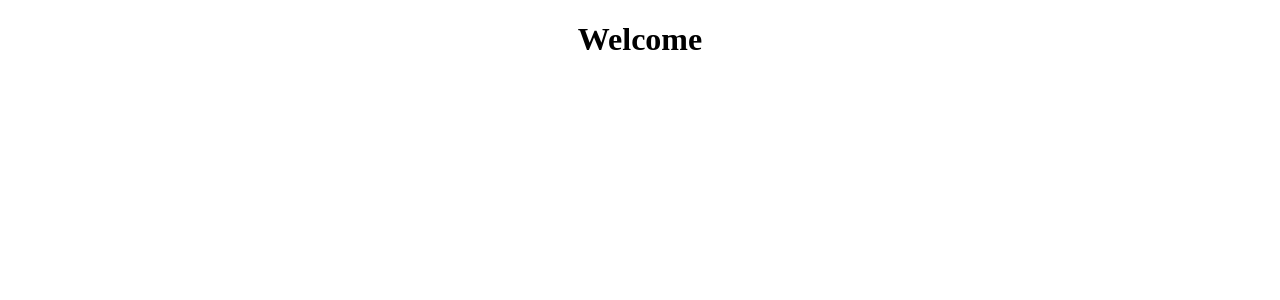
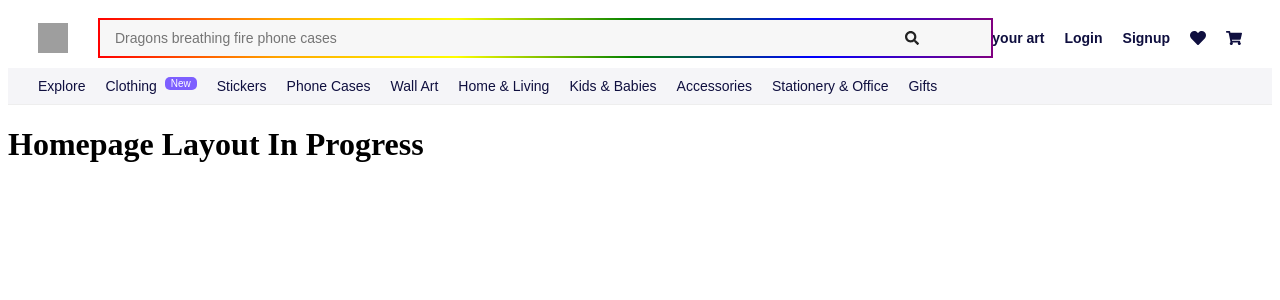
Before and after one commit to rustamaligit/editimage, a React (Vite) app in the folder ecommerce-frontend/: page / in a window 1280 px wide. Shown: the top 300 px of the page. Built offline with nearby package versions, Linux system fonts and the light colour scheme; grey boxes are pictures that could not be loaded.

Commit message:
Make header

```diff
--- a/ecommerce-frontend/package.json
+++ b/ecommerce-frontend/package.json
@@ -13,6 +13,7 @@
     "axios": "^1.10.0",
     "react": "^19.1.0",
     "react-dom": "^19.1.0",
+    "react-icons": "^5.5.0",
     "react-router-dom": "^7.6.3"
   },
   "devDependencies": {
@@ -20,10 +21,13 @@
     "@types/react": "^19.1.8",
     "@types/react-dom": "^19.1.6",
     "@vitejs/plugin-react": "^4.5.2",
+    "autoprefixer": "^10.4.21",
     "eslint": "^9.29.0",
     "eslint-plugin-react-hooks": "^5.2.0",
     "eslint-plugin-react-refresh": "^0.4.20",
     "globals": "^16.2.0",
+    "postcss": "^8.5.6",
+    "tailwindcss": "^4.1.11",
     "vite": "^7.0.0"
   }
 }
--- a/ecommerce-frontend/src/App.jsx
+++ b/ecommerce-frontend/src/App.jsx
@@ -1,13 +1,14 @@
 import { BrowserRouter, Routes, Route } from 'react-router-dom';
 import Login from './pages/Login';
 import Products from './pages/Products';
+import Home from "./pages/Home.jsx";
 
 function App() {
     return (
         <BrowserRouter>
             <Routes>
                 {/*<Route path="/" element={<Login />} />*/}
-                <Route path="/" element={<h1 style={{ textAlign: 'center' }}>Welcome</h1>} />
+                <Route path="/" element={<Home />} />
                 <Route path="/login" element={<Login />} />
                 <Route path="/products" element={<Products />} />
                 {/* You’ll add /products route later */}
--- /dev/null
+++ b/ecommerce-frontend/src/components/Header.jsx
@@ -0,0 +1,45 @@
+import React from 'react';
+import "./../styles/Header.css";
+import logo from "../assets/react.svg";
+import { FaHeart, FaShoppingCart, FaSearch } from 'react-icons/fa';
+
+const Header = () => {
+    return (
+        <header className="main-header">
+            <div className="top-header">
+                <div className="logo">
+                    <img src="{logo}" alt="Logo" />
+                    {/*<span>REDBUBBLE</span>*/}
+                </div>
+
+                <div className="search-container">
+                    <input type="text" placeholder="Dragons breathing fire phone cases" />
+                    <FaSearch className="search-icon" />
+                </div>
+
+                <div className="top-links">
+                    <a href="/">Sell your art</a>
+                    <a href="/">Login</a>
+                    <a href="/">Signup</a>
+                    <FaHeart className="icon" />
+                    <FaShoppingCart className="icon" />
+                </div>
+            </div>
+
+            <div className="bottom-nav">
+                <a href="/">Explore</a>
+                <a href="/">Clothing <span className="new-badge">New</span></a>
+                <a href="/">Stickers</a>
+                <a href="/">Phone Cases</a>
+                <a href="/">Wall Art</a>
+                <a href="/">Home & Living</a>
+                <a href="/">Kids & Babies</a>
+                <a href="/">Accessories</a>
+                <a href="/">Stationery & Office</a>
+                <a href="/">Gifts</a>
+            </div>
+        </header>
+    );
+};
+
+export default Header;
--- /dev/null
+++ b/ecommerce-frontend/src/pages/Home.jsx
@@ -0,0 +1,17 @@
+import React from 'react';
+import Header from '../components/Header';
+// import other sections later
+
+const Home = () => {
+    return (
+        <div>
+            <Header />
+            {/* Add other sections here next */}
+            <div className="text-center py-20">
+                <h1 className="text-3xl font-bold">Homepage Layout In Progress</h1>
+            </div>
+        </div>
+    );
+};
+
+export default Home;
--- /dev/null
+++ b/ecommerce-frontend/src/styles/Header.css
@@ -0,0 +1,99 @@
+.main-header {
+    font-family: sans-serif;
+    background: #fff;
+    border-bottom: 1px solid #eee;
+}
+
+.top-header {
+    display: flex;
+    justify-content: space-between;
+    align-items: center;
+    padding: 10px 30px;
+}
+
+.logo {
+    display: flex;
+    align-items: center;
+    gap: 10px;
+}
+
+.logo img {
+    width: 30px;
+    height: 30px;
+}
+
+.logo span {
+    font-weight: bold;
+    font-size: 18px;
+}
+
+.search-container {
+    position: relative;
+    flex: 1;
+    margin: 0 30px;
+}
+
+.search-container input {
+    width: 100%;
+    padding: 10px 40px 10px 15px;
+    border-radius: 6px;
+    border: 2px solid;
+    background: #f7f7f7;
+    border-image: linear-gradient(90deg, red, orange, yellow, green, blue, purple) 1;
+    outline: none;
+    font-size: 14px;
+}
+
+.search-icon {
+    position: absolute;
+    right: 15px;
+    top: 50%;
+    transform: translateY(-50%);
+    color: #222;
+    font-size: 14px;
+    cursor: pointer;
+}
+
+.top-links {
+    display: flex;
+    align-items: center;
+    gap: 20px;
+}
+
+.top-links a {
+    text-decoration: none;
+    color: #0f0f3f;
+    font-weight: 600;
+    font-size: 14px;
+}
+
+.icon {
+    font-size: 16px;
+    cursor: pointer;
+    color: #0f0f3f;
+}
+
+.bottom-nav {
+    display: flex;
+    gap: 20px;
+    padding: 10px 30px;
+    background: #f5f5f8;
+}
+
+.bottom-nav a {
+    text-decoration: none;
+    color: #0f0f3f;
+    font-size: 14px;
+    font-weight: 500;
+    position: relative;
+}
+
+.new-badge {
+    background: #7d5fff;
+    color: #fff;
+    font-size: 10px;
+    padding: 1px 6px;
+    border-radius: 5px;
+    margin-left: 4px;
+    vertical-align: top;
+}
```
Also changed, not shown: 1 other file (tests, documents, lock files or other folders).
